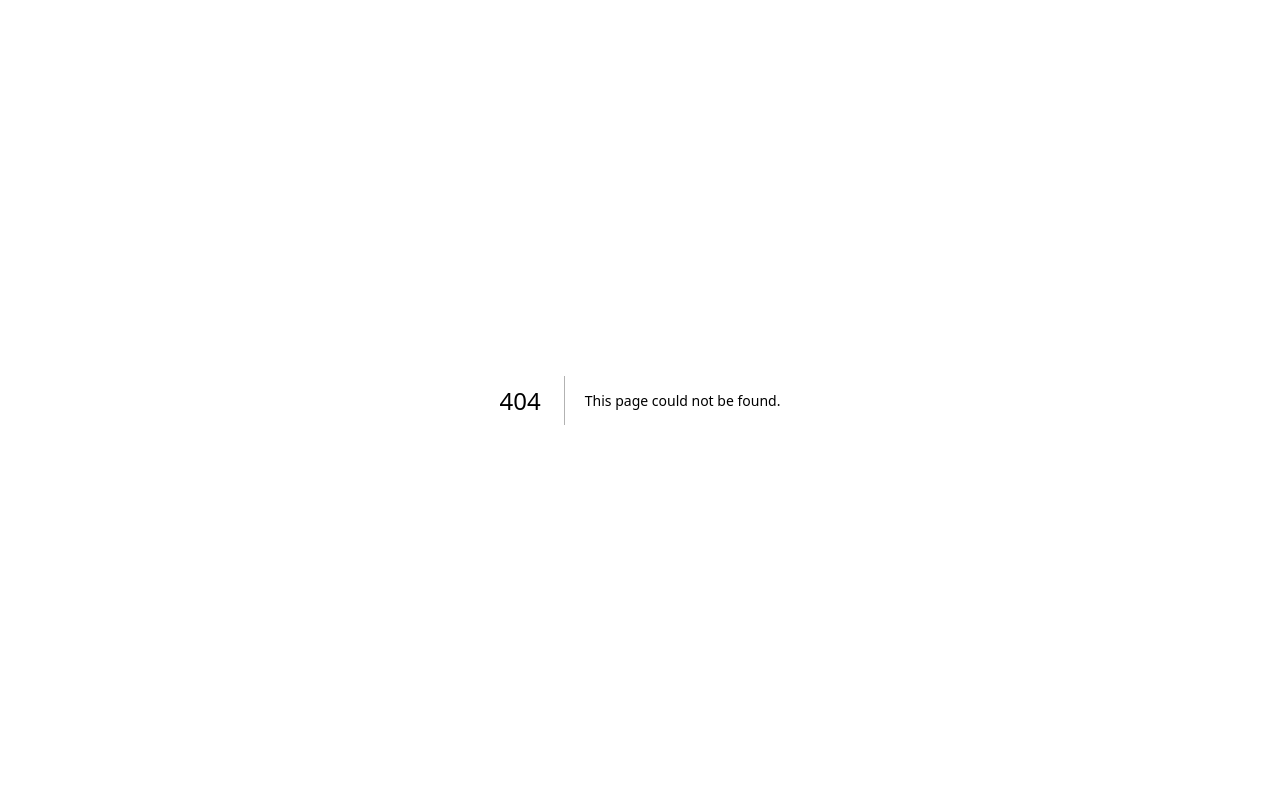
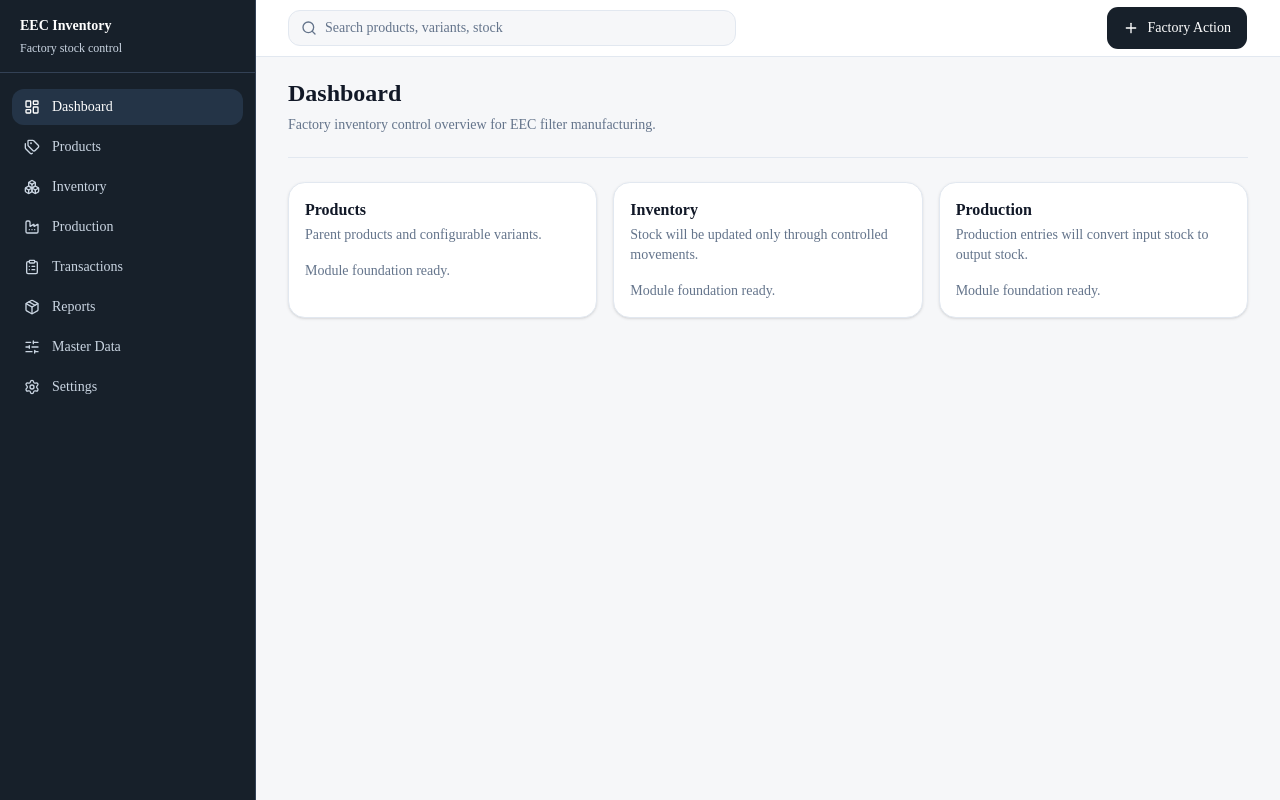
Before and after one commit to Sidddev15/EEC_InventorySystem, a Next.js app: page /dashboard in a window 1280 px wide. Before the commit this address had no page. Built offline with nearby package versions, Linux system fonts and the light colour scheme.

Commit message:
feat(layout): build app shell with dark sidebar topbar and page header

```diff
--- /dev/null
+++ b/src/app/dashboard/page.tsx
@@ -0,0 +1,50 @@
+import { PageHeader } from "@/components/layout/page-header";
+import {
+  Card,
+  CardContent,
+  CardDescription,
+  CardHeader,
+  CardTitle,
+} from "@/components/ui/card";
+
+const dashboardCards = [
+  {
+    title: "Products",
+    description: "Parent products and configurable variants.",
+  },
+  {
+    title: "Inventory",
+    description: "Stock will be updated only through controlled movements.",
+  },
+  {
+    title: "Production",
+    description: "Production entries will convert input stock to output stock.",
+  },
+];
+
+export default function DashboardPage() {
+  return (
+    <div className="space-y-6">
+      <PageHeader
+        title="Dashboard"
+        description="Factory inventory control overview for EEC filter manufacturing."
+      />
+
+      <section className="grid gap-4 md:grid-cols-3">
+        {dashboardCards.map((card) => (
+          <Card key={card.title}>
+            <CardHeader>
+              <CardTitle>{card.title}</CardTitle>
+              <CardDescription>{card.description}</CardDescription>
+            </CardHeader>
+            <CardContent>
+              <p className="text-sm text-muted-foreground">
+                Module foundation ready.
+              </p>
+            </CardContent>
+          </Card>
+        ))}
+      </section>
+    </div>
+  );
+}
--- a/src/app/layout.tsx
+++ b/src/app/layout.tsx
@@ -1,5 +1,6 @@
 import type { Metadata } from "next";
 import { Geist, Geist_Mono } from "next/font/google";
+import { AppShell } from "@/components/layout/app-shell";
 import "./globals.css";
 
 const geistSans = Geist({
@@ -27,7 +28,9 @@ export default function RootLayout({
       lang="en"
       className={`${geistSans.variable} ${geistMono.variable} h-full antialiased`}
     >
-      <body className="flex min-h-full flex-col">{children}</body>
+      <body className="flex min-h-full flex-col">
+        <AppShell>{children}</AppShell>
+      </body>
     </html>
   );
 }
--- a/src/app/page.tsx
+++ b/src/app/page.tsx
@@ -1,19 +1,5 @@
+import { redirect } from "next/navigation";
+
 export default function Home() {
-  return (
-    <main className="flex min-h-screen items-center justify-center bg-background px-6">
-      <section className="w-full max-w-xl rounded-xl border bg-card p-8 shadow-sm">
-        <p className="text-sm font-medium text-muted-foreground">
-          EEC Inventory System
-        </p>
-        <h1 className="mt-3 text-2xl font-semibold tracking-tight">
-          Foundation ready
-        </h1>
-        <p className="mt-4 text-sm leading-6 text-muted-foreground">
-          Next.js, TypeScript, Tailwind, shadcn/ui, and Prisma are configured.
-          Business modules will be added through the service layer in later
-          phases.
-        </p>
-      </section>
-    </main>
-  );
+  redirect("/dashboard");
 }
--- /dev/null
+++ b/src/components/layout/app-shell.tsx
@@ -0,0 +1,19 @@
+import type { ReactNode } from "react";
+import { AppSidebar } from "./app-sidebar";
+import { AppTopbar } from "./app-topbar";
+
+type AppShellProps = {
+  children: ReactNode;
+};
+
+export function AppShell({ children }: AppShellProps) {
+  return (
+    <div className="flex min-h-screen bg-background text-foreground">
+      <AppSidebar />
+      <div className="flex min-w-0 flex-1 flex-col">
+        <AppTopbar />
+        <main className="flex-1 px-4 py-5 sm:px-6 lg:px-8">{children}</main>
+      </div>
+    </div>
+  );
+}
--- /dev/null
+++ b/src/components/layout/app-sidebar.tsx
@@ -0,0 +1,97 @@
+"use client";
+
+import Link from "next/link";
+import { usePathname } from "next/navigation";
+import {
+  Boxes,
+  ClipboardList,
+  Factory,
+  LayoutDashboard,
+  Package,
+  Settings,
+  SlidersHorizontal,
+  Tags,
+} from "lucide-react";
+import { cn } from "@/lib/utils";
+
+const sidebarItems = [
+  {
+    title: "Dashboard",
+    href: "/dashboard",
+    icon: LayoutDashboard,
+  },
+  {
+    title: "Products",
+    href: "/products",
+    icon: Tags,
+  },
+  {
+    title: "Inventory",
+    href: "/inventory",
+    icon: Boxes,
+  },
+  {
+    title: "Production",
+    href: "/production",
+    icon: Factory,
+  },
+  {
+    title: "Transactions",
+    href: "/transactions",
+    icon: ClipboardList,
+  },
+  {
+    title: "Reports",
+    href: "/reports",
+    icon: Package,
+  },
+  {
+    title: "Master Data",
+    href: "/settings/categories",
+    icon: SlidersHorizontal,
+  },
+  {
+    title: "Settings",
+    href: "/settings",
+    icon: Settings,
+    exact: true,
+  },
+];
+
+export function AppSidebar() {
+  const pathname = usePathname();
+
+  return (
+    <aside className="hidden w-64 shrink-0 border-r border-sidebar-border bg-sidebar text-sidebar-foreground lg:flex lg:flex-col">
+      <div className="border-b border-sidebar-border px-5 py-4">
+        <p className="text-sm font-semibold tracking-normal text-white">
+          EEC Inventory
+        </p>
+        <p className="mt-1 text-xs text-slate-300">Factory stock control</p>
+      </div>
+
+      <nav className="flex-1 space-y-1 px-3 py-4">
+        {sidebarItems.map((item) => {
+          const Icon = item.icon;
+          const isActive = item.exact
+            ? pathname === item.href
+            : pathname === item.href || pathname.startsWith(`${item.href}/`);
+
+          return (
+            <Link
+              key={item.href}
+              href={item.href}
+              className={cn(
+                "flex h-9 items-center gap-3 rounded-lg px-3 text-sm font-medium text-slate-300 transition-colors hover:bg-sidebar-accent hover:text-white",
+                isActive && "bg-sidebar-accent text-white"
+              )}
+            >
+              <Icon className="size-4" aria-hidden="true" />
+              <span>{item.title}</span>
+            </Link>
+          );
+        })}
+      </nav>
+    </aside>
+  );
+}
--- /dev/null
+++ b/src/components/layout/app-topbar.tsx
@@ -0,0 +1,22 @@
+import { Plus, Search } from "lucide-react";
+import { Button } from "@/components/ui/button";
+
+export function AppTopbar() {
+  return (
+    <header className="sticky top-0 z-20 border-b bg-card">
+      <div className="flex h-14 items-center gap-3 px-4 sm:px-6 lg:px-8">
+        <div className="min-w-0 flex-1">
+          <div className="flex h-9 max-w-md items-center gap-2 rounded-lg border bg-background px-3 text-sm text-muted-foreground">
+            <Search className="size-4" aria-hidden="true" />
+            <span className="truncate">Search products, variants, stock</span>
+          </div>
+        </div>
+
+        <Button size="lg">
+          <Plus className="size-4" aria-hidden="true" />
+          Factory Action
+        </Button>
+      </div>
+    </header>
+  );
+}
--- /dev/null
+++ b/src/components/layout/page-header.tsx
@@ -0,0 +1,25 @@
+import type { ReactNode } from "react";
+
+type PageHeaderProps = {
+  title: string;
+  description?: string;
+  actions?: ReactNode;
+};
+
+export function PageHeader({ title, description, actions }: PageHeaderProps) {
+  return (
+    <div className="flex flex-col gap-3 border-b pb-5 sm:flex-row sm:items-start sm:justify-between">
+      <div className="min-w-0">
+        <h1 className="text-2xl font-semibold tracking-normal text-foreground">
+          {title}
+        </h1>
+        {description ? (
+          <p className="mt-1 max-w-3xl text-sm leading-6 text-muted-foreground">
+            {description}
+          </p>
+        ) : null}
+      </div>
+      {actions ? <div className="flex shrink-0 items-center gap-2">{actions}</div> : null}
+    </div>
+  );
+}
```
Also changed, not shown: 1 other file (tests, documents, lock files or other folders).
